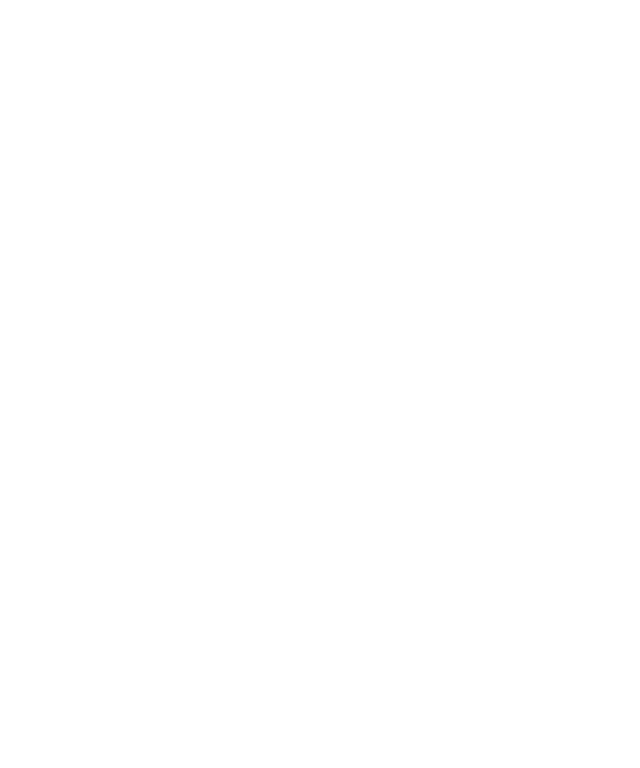
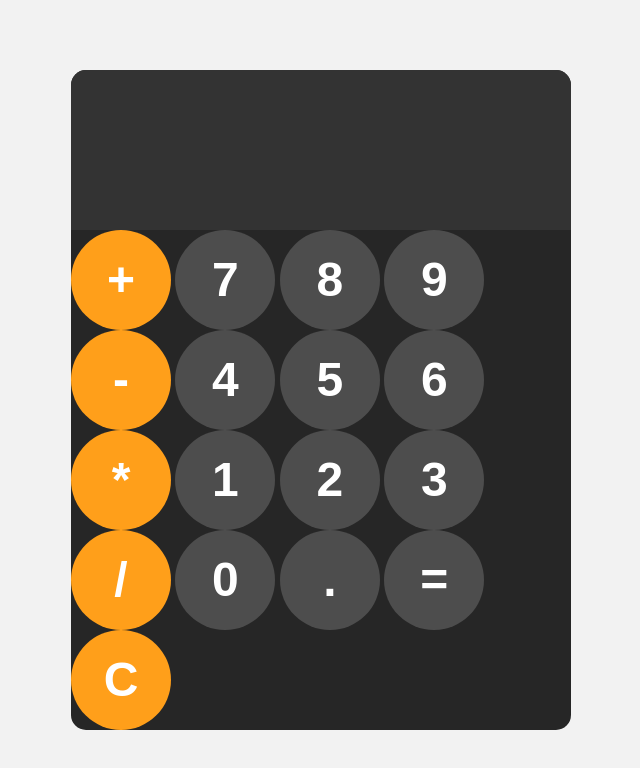
Before and after one commit to JeetrK/AprilMonthlyWebsite, a plain HTML site: page index.html in a window 1280 px wide. Shown: the whole page, without its empty margins (319-959 px from the left). Drawn offline with nearby package versions, Linux system fonts and the light colour scheme.

Commit message:
made first idea yipeee

```diff
--- a/index.html
+++ b/index.html
@@ -16,6 +16,7 @@
             integrity="sha384-T3c6CoIi6uLrA9TneNEoa7RxnatzjcDSCmG1MXxSR1GAsXEV/Dwwykc2MPK8M2HN"
             crossorigin="anonymous"
         />
+        <link href="style.css" rel="stylesheet">
     </head>
 
     <body>
@@ -23,7 +24,28 @@
 
         </header>
         <main>
-
+            <div id="calculator">
+                <input id="display" readonly>
+                <div id="keys">
+                    <button onclick="appendToDisplay('+')" class="operator-btn">+</button>
+                    <button onclick="appendToDisplay('7')">7</button>
+                    <button onclick="appendToDisplay('8')">8</button>
+                    <button onclick="appendToDisplay('9')">9</button>
+                    <button onclick="appendToDisplay('-')" class="operator-btn">-</button>
+                    <button onclick="appendToDisplay('4')">4</button>
+                    <button onclick="appendToDisplay('5')">5</button>
+                    <button onclick="appendToDisplay('6')">6</button>
+                    <button onclick="appendToDisplay('*')" class="operator-btn">*</button>
+                    <button onclick="appendToDisplay('1')">1</button>
+                    <button onclick="appendToDisplay('2')">2</button>
+                    <button onclick="appendToDisplay('3')">3</button>
+                    <button onclick="appendToDisplay('/')" class="operator-btn">/</button>
+                    <button onclick="appendToDisplay('0')">0</button>
+                    <button onclick="appendToDisplay('.')">.</button>
+                    <button onclick="calculate()">=</button>
+                    <button onclick="clearDisplay()" class="operator-btn">C</button>
+                </div>
+            </div>
         </main>
         <footer>
 
@@ -40,5 +62,6 @@
             integrity="sha384-BBtl+eGJRgqQAUMxJ7pMwbEyER4l1g+O15P+16Ep7Q9Q+zqX6gSbd85u4mG4QzX+"
             crossorigin="anonymous"
         ></script>
+        <script src="script.js"></script>
     </body>
 </html>
--- /dev/null
+++ b/script.js
@@ -0,0 +1,13 @@
+const display = document.getElementById("display");
+
+function appendToDisplay(input){
+display.value += input;
+}
+
+function clearDisplay(){
+    display.value = ""
+}
+
+function calculate(){
+display.value = eval(display.value);
+}
--- /dev/null
+++ b/style.css
@@ -0,0 +1,49 @@
+
+button{
+width: 100px;
+height: 100px;
+border-radius: 50px;
+border: none;
+background-color: hsl(0, 0%, 30%);
+color: white;
+font-size: 3rem;
+font-weight: bold;
+cursor: pointer;
+}
+
+button:hover{
+background-color: hsl(0, 0%, 40%);
+}
+
+button:active{
+    background-color: hsl(0, 0%, 50%);
+}
+.operator-btn{
+    background-color: hsl(35, 100%, 55%);
+}
+
+body {
+margin: 0; display: flex; justify-content: center;
+align-items: center;
+height: 100vh;
+background-color: hsl(0, 0%, 95%);
+}
+#calculator{
+font-family: Arial, sans-serif;
+background-color:
+hsl(0, 0%, 15%);
+border-radius: 15px;
+max-width: 500px;
+overflow: hidden;
+}
+
+
+#display{
+    width: 100%;
+    padding: 20px;
+    font-size: 5rem;
+    text-align: left;
+    border: none;
+    background-color: hsl(0, 0%, 20%);
+    color: white;
+    }
```
